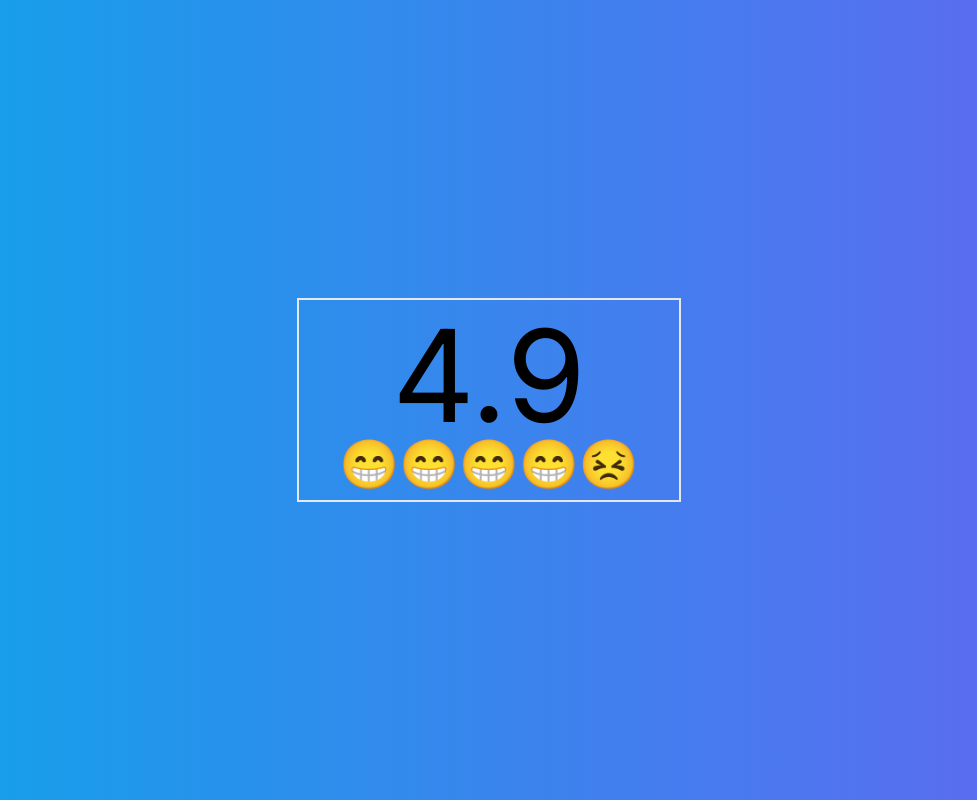
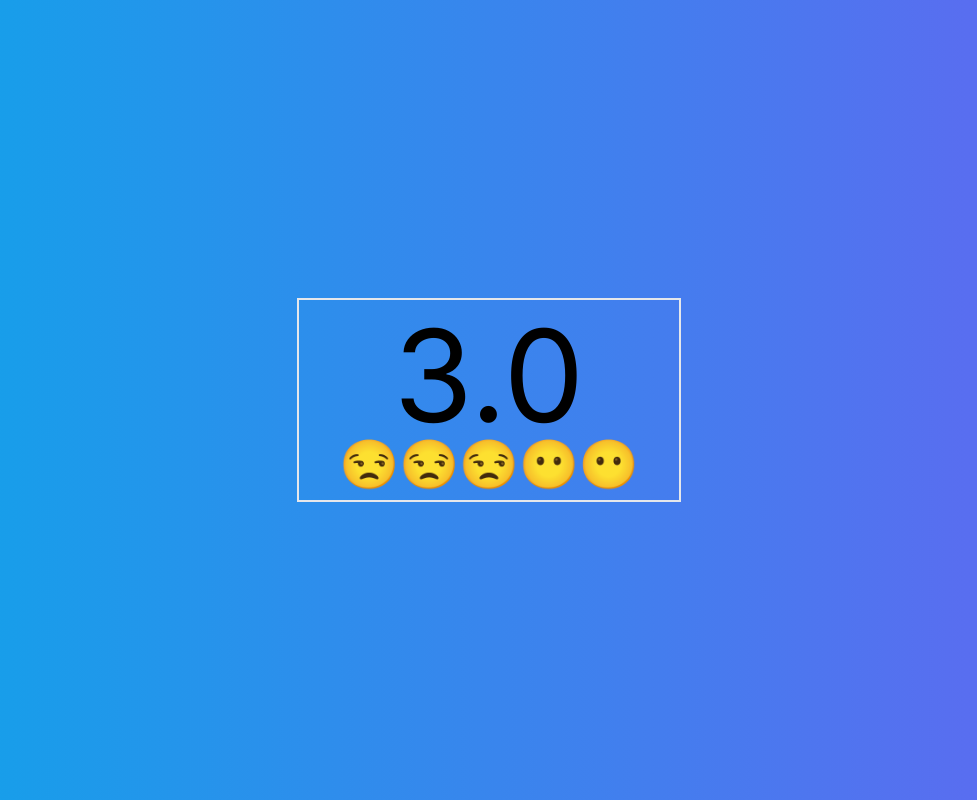
Before and after one commit to Jeanlerson/estudando-React, a Next.js app in the folder react-estudando/: page / in a window 1280 px wide. Shown: the whole page, without its empty margins (151-1128 px from the left). Built offline with nearby package versions, Linux system fonts and the light colour scheme.

Commit message:
RatingEmoji-Dificil

```diff
--- a/react-estudando/src/app/page.tsx
+++ b/react-estudando/src/app/page.tsx
@@ -14,7 +14,7 @@ const Page = () => {
     <div className="w-screen h-screen flex flex-col justify-center items-center
     bg-gradient-to-r from-sky-500 to-indigo-500">
       <NotaAle
-      nota= {4.9}
+      nota= {3}
       />
     </div>
   )
--- a/react-estudando/src/components/Nota.tsx
+++ b/react-estudando/src/components/Nota.tsx
@@ -8,7 +8,9 @@ export const NotaAle = ({nota}: Props) => {
 
     const notaInt = Math.floor(nota)
 
-    const stars = "😁".repeat(notaInt) + "😣".repeat(5 - notaInt)
+    const emojis = ["", "😣", "😐", "😒", "😊", "😁"]
+
+    const stars = `${emojis[notaInt]}`.repeat(notaInt) + "😶".repeat(5 - notaInt)
 
     return (
         <div className="w-96 border-2 border-white-600 p-3 text-3xl text-center">
```
